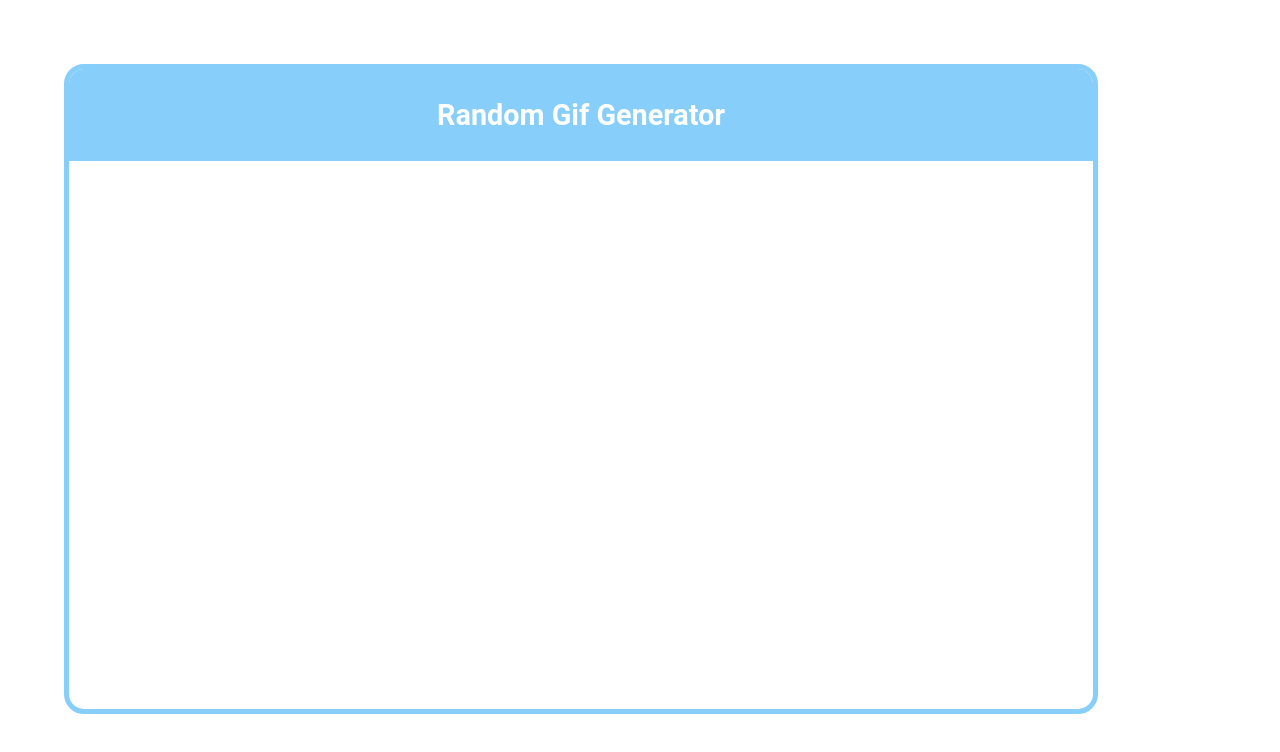
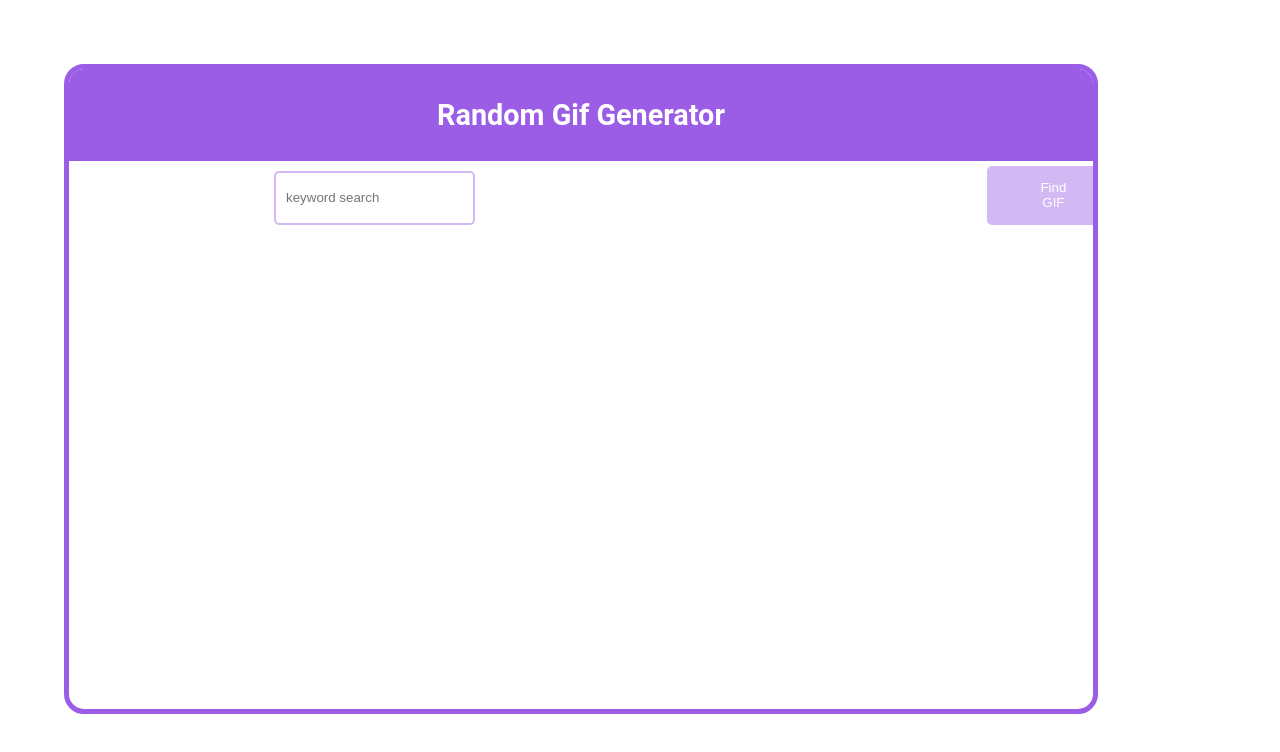
Before and after one commit to siangyin/ReactMiniProj, a React (Create React App) app in the folder random-gif/: page / in a window 1280 px wide. Shown: the top 752 px of the page. Built offline with nearby package versions, Linux system fonts and the light colour scheme.

Commit message:
create components (header, input and gallery)

```diff
--- a/random-gif/public/index.html
+++ b/random-gif/public/index.html
@@ -2,7 +2,10 @@
 <html lang="en">
 	<head>
 		<meta charset="utf-8" />
-		<link rel="icon" href="%PUBLIC_URL%/favicon.ico" />
+		<link
+			rel="icon"
+			href="https://freeiconshop.com/wp-content/uploads/edd/gif-flat.png"
+		/>
 		<meta name="viewport" content="width=device-width, initial-scale=1" />
 		<meta name="theme-color" content="#000000" />
 		<meta
--- a/random-gif/src/App.css
+++ /dev/null
@@ -1,25 +0,0 @@
-/* .App {
-	position: relative;
-  justify-content:center;
-  align-items: center;
-} */
-
-.App {
-	width: 80%;
-	height: 80%;
-	overflow: auto;
-	margin: 5%;
-	position: absolute;
-
-	border: 5px lightskyblue solid;
-	border-radius: 20px;
-	font-size: larger;
-}
-
-.App-header {
-	background-color: lightskyblue;
-	color: white;
-	padding: 5px;
-	text-align: center;
-	margin: 0px;
-}
--- a/random-gif/src/App.js
+++ b/random-gif/src/App.js
@@ -1,12 +1,19 @@
 import React from "react";
-import "./App.css";
+import "./index.css";
+import Header from "./components/Header";
+import Input from "./components/Input";
+import Gallery from "./components/Gallery";
 
 function App() {
+	// https://tenor.com/view/so-cute-gif-18039115
+
+	//input get the search key from there, and button handler
+
 	return (
 		<div className="App">
-			<header className="App-header">
-				<h2>Random Gif Generator</h2>
-			</header>
+			<Header></Header>
+			<Input></Input>
+			<Gallery></Gallery>
 		</div>
 	);
 }
--- /dev/null
+++ b/random-gif/src/components/Gallery.jsx
@@ -0,0 +1,8 @@
+import React from "react";
+import "../index.css";
+
+function Gallery() {
+	return <div className="RandGif"></div>;
+}
+
+export default Gallery;
--- /dev/null
+++ b/random-gif/src/components/Header.jsx
@@ -0,0 +1,12 @@
+import React from "react";
+import "../index.css";
+
+function Header() {
+	return (
+		<header className="App-header">
+			<h2>Random Gif Generator</h2>
+		</header>
+	);
+}
+
+export default Header;
--- /dev/null
+++ b/random-gif/src/components/Input.jsx
@@ -0,0 +1,42 @@
+import React, { useState, useRef, useEffect } from "react";
+
+function Input() {
+	const [keyword, setKeyword] = useState("");
+	const inputRef = useRef();
+
+	useEffect(() => {
+		console.log("was rendered");
+	});
+
+	function handleClick(e) {
+		e.preventDefault();
+		if (e.target.name === "find") {
+			setKeyword(inputRef.current.value);
+		}
+
+		if (e.target.name === "pick") {
+			setKeyword("random");
+		}
+		console.log(e.target.name);
+		console.log(keyword);
+	}
+
+	return (
+		<form className="flex-container">
+			<input
+				className="flex-item-1"
+				placeholder="keyword search"
+				name="word"
+				ref={inputRef}
+			></input>
+			<button className="flex-item-2" name="find" onClick={handleClick}>
+				Find GIF
+			</button>
+			<button className="flex-item-2" name="pick" onClick={handleClick}>
+				Generate Random GIF
+			</button>
+		</form>
+	);
+}
+
+export default Input;
--- a/random-gif/src/index.css
+++ b/random-gif/src/index.css
@@ -4,3 +4,78 @@ body {
 	font-family: "Roboto", "Oxygen", "Ubuntu", "Cantarell", "Fira Sans",
 		"Droid Sans", "Helvetica Neue";
 }
+
+/* .App {
+	position: relative;
+  justify-content:center;
+  align-items: center;f15bb5
+} */
+
+.App {
+	width: 80%;
+	height: 80%;
+	overflow: auto;
+	margin: 5%;
+	position: absolute;
+
+	border: 5px #9b5de5 solid;
+	border-radius: 20px;
+	font-size: larger;
+}
+
+.App-header {
+	background-color: #9b5de5;
+	color: white;
+	padding: 5px;
+	text-align: center;
+	margin: 0px;
+}
+
+.flex-container {
+	display: flex;
+	flex-direction: row;
+	font-size: 30px;
+	text-align: center;
+}
+
+.flex-item-1 {
+	border: 2px solid #d3b9f4;
+	border-radius: 5px;
+	flex: 50%;
+	justify-content: center;
+	align-items: center;
+	padding: 5px 1%;
+	margin: 10px 20% 10px 20%;
+	width: 50vw;
+}
+
+.flex-item-2 {
+	border: 2px solid #d3b9f4;
+	border-radius: 5px;
+	background-color: #d3b9f4;
+	color: white;
+	flex: 50%;
+	padding: 5px 5%;
+	margin: 5px 30% 10px 30%;
+	width: 30vw;
+}
+
+/* Responsive layout - makes a one column-layout instead of two-column layout */
+@media (max-width: 800px) {
+	.flex-container {
+		flex-direction: column;
+	}
+}
+
+.Input {
+	position: relative;
+
+	display: flex;
+}
+
+.btn {
+	width: 30vw;
+	display: flex;
+	justify-content: center;
+	align-items: center;
+}
```
